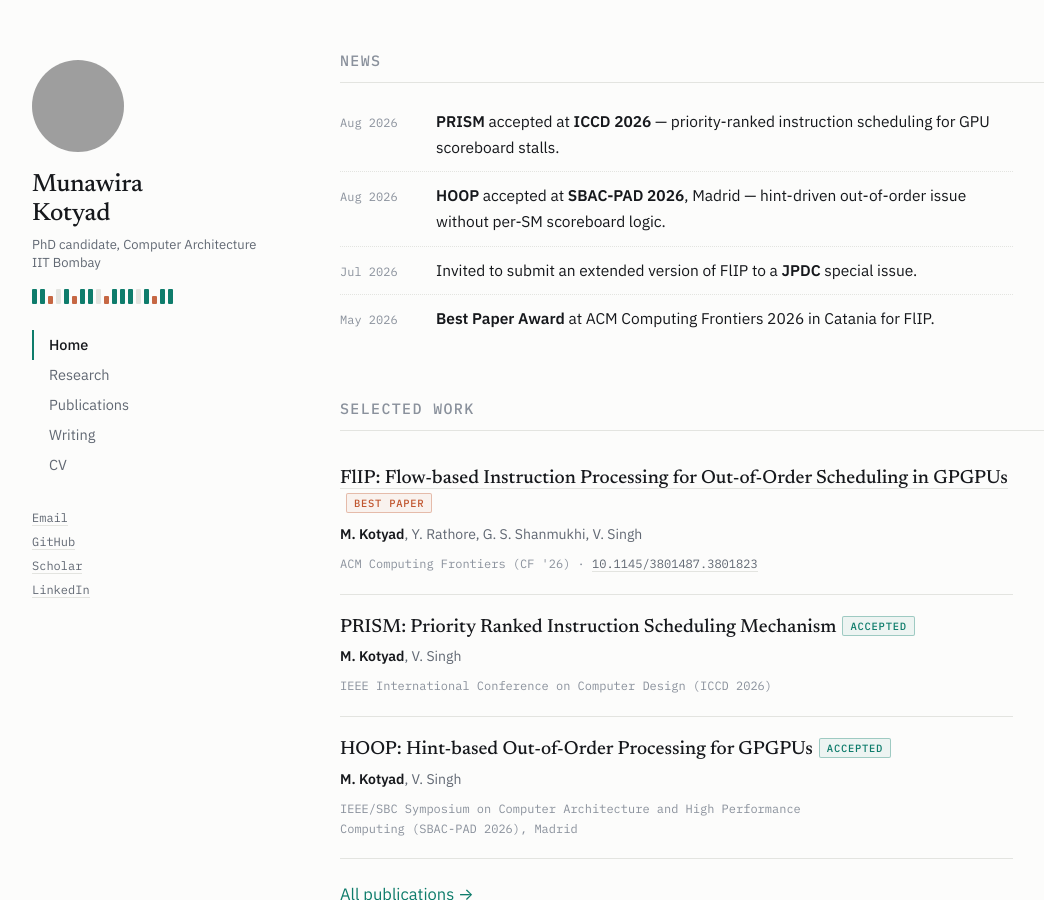
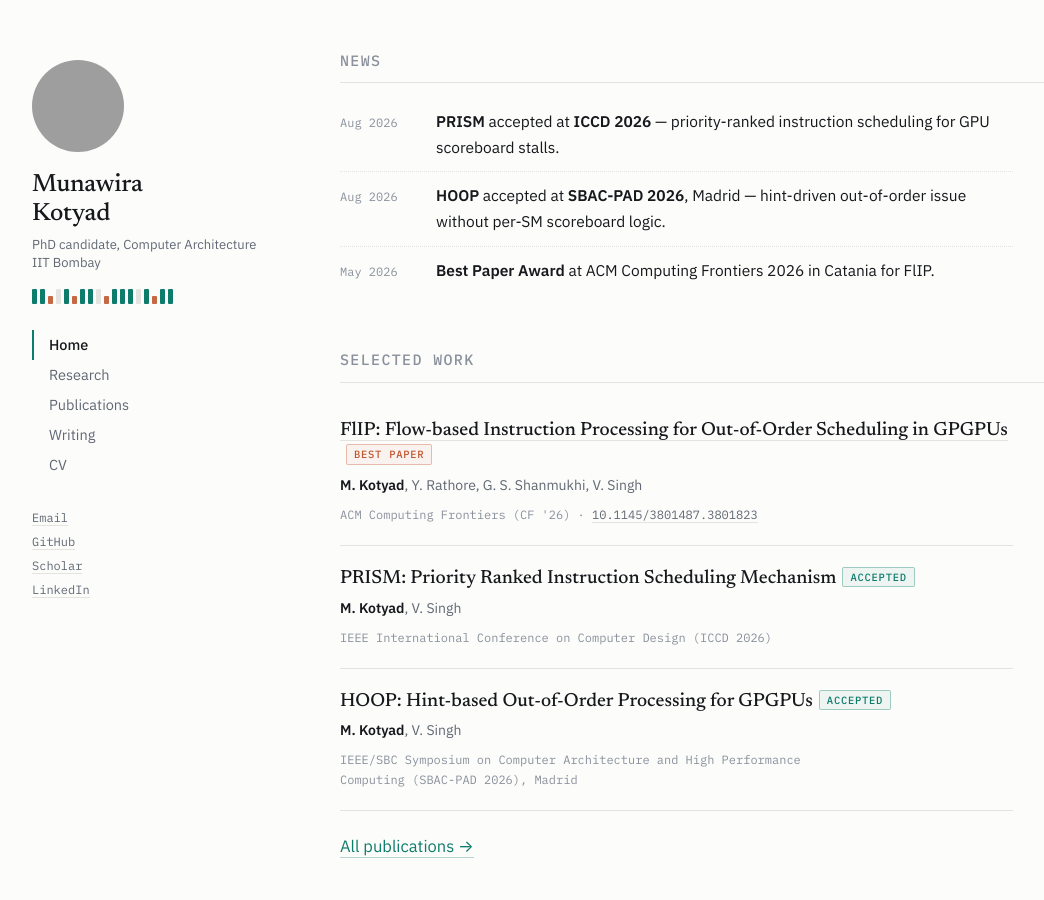
Before and after one commit to munawira/munawira.github.io, a Jekyll site: the page built from index.md, in a window 1280 px wide and 900 px high, scrolled down 507 px. Shown: the whole window, without its empty margins (76-1120 px from the left). Built offline with Jekyll 4.4.1, drawn with Linux system fonts in a browser that asks for light colours; grey boxes are pictures that could not be loaded.

Commit message:
Update index.md

```diff
--- a/index.md
+++ b/index.md
@@ -26,7 +26,6 @@ up the department's research lab.
 <ul class="news">
   <li><time>Aug 2026</time><span><strong>PRISM</strong> accepted at <strong>ICCD 2026</strong> — priority-ranked instruction scheduling for GPU scoreboard stalls.</span></li>
   <li><time>Aug 2026</time><span><strong>HOOP</strong> accepted at <strong>SBAC-PAD 2026</strong>, Madrid — hint-driven out-of-order issue without per-SM scoreboard logic.</span></li>
-  <li><time>Jul 2026</time><span>Invited to submit an extended version of FlIP to a <strong>JPDC</strong> special issue.</span></li>
   <li><time>May 2026</time><span><strong>Best Paper Award</strong> at ACM Computing Frontiers 2026 in Catania for FlIP.</span></li>
 </ul>
 
```
